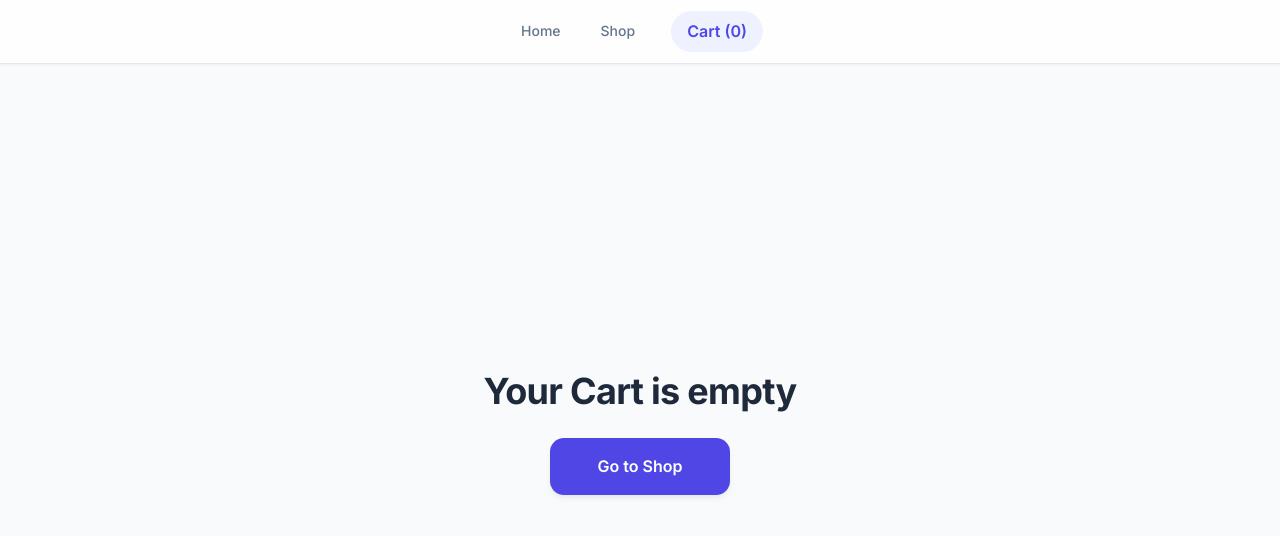
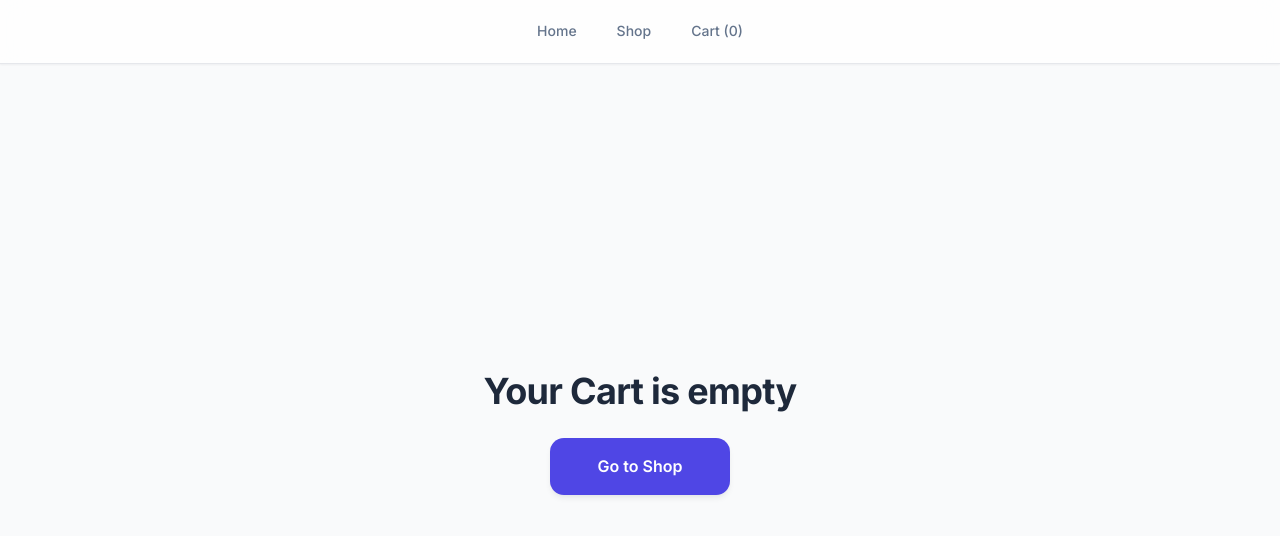
Before and after one commit to Basliel-Sisay/Shopping-Cart, a React (Vite) app in the folder Shopping Cart/: page /cart in a window 1280 px wide. Shown: the top 536 px of the page. Built offline with nearby package versions, Linux system fonts and the light colour scheme.

Commit message:
Refactored the navigation component to dynamically apply an active class based on the current route

```diff
--- a/Shopping Cart/src/components/Navbar/Navbar.jsx
+++ b/Shopping Cart/src/components/Navbar/Navbar.jsx
@@ -1,16 +1,21 @@
-import { Link } from "react-router-dom";
+import { Link, useLocation } from "react-router-dom";
 import styles from "./Navbar.module.css";
 
 function Navbar({ totalItems }) {
+  const { pathname } = useLocation();
+
+  const linkClass = (path) =>
+    `${styles.navLink}${pathname === path ? ` ${styles.active}` : ""}`;
+
   return (
     <nav className={styles.nav}>
-      <Link to="/" className={styles.navLink}>
+      <Link to="/" className={linkClass("/")}>
         Home
       </Link>
-      <Link to="/shop" className={styles.navLink}>
+      <Link to="/shop" className={linkClass("/shop")}>
         Shop
       </Link>
-      <Link to="/cart" className={styles.cartLink}>
+      <Link to="/cart" className={linkClass("/cart")}>
         Cart ({totalItems})
       </Link>
     </nav>
```
